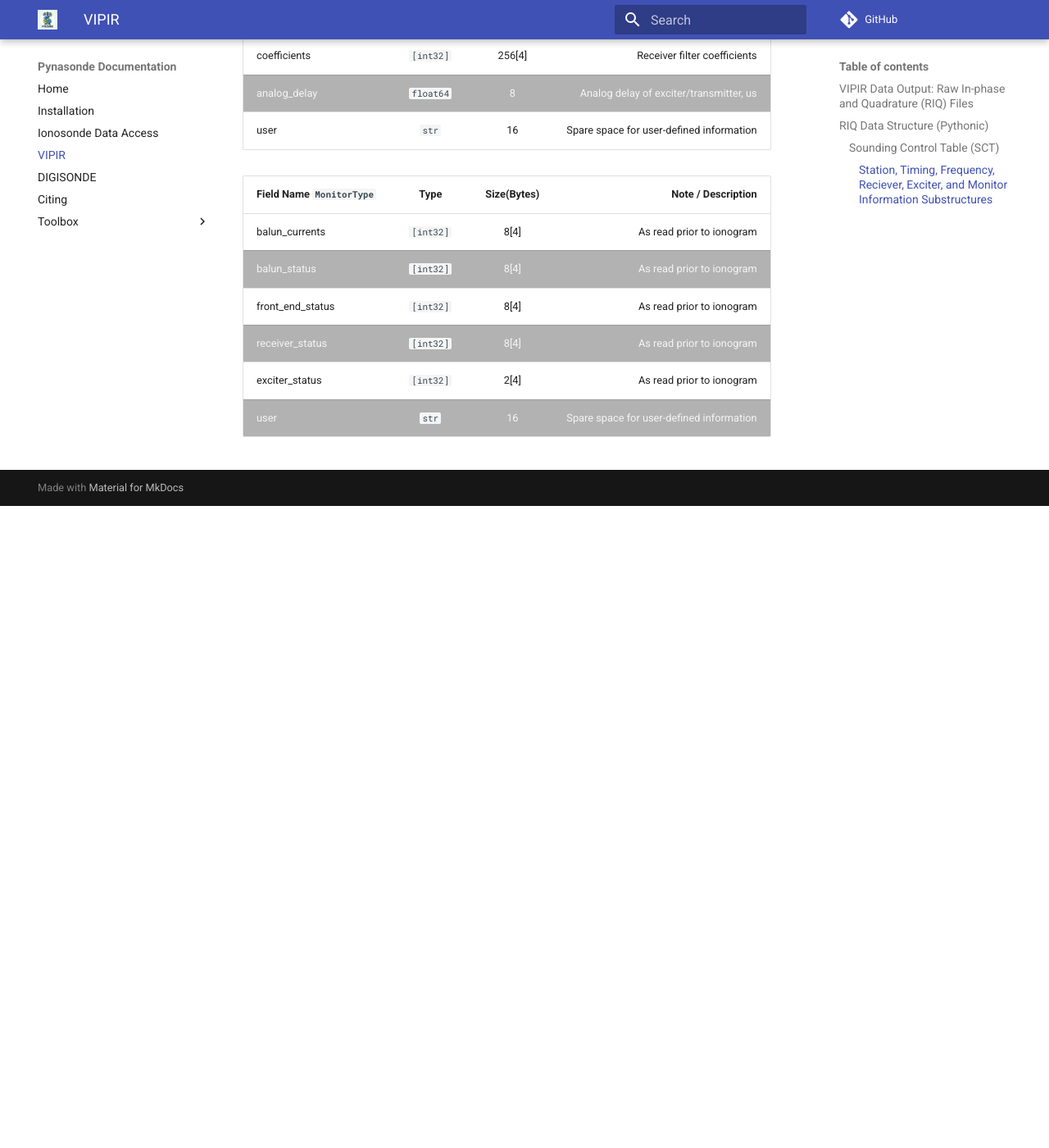
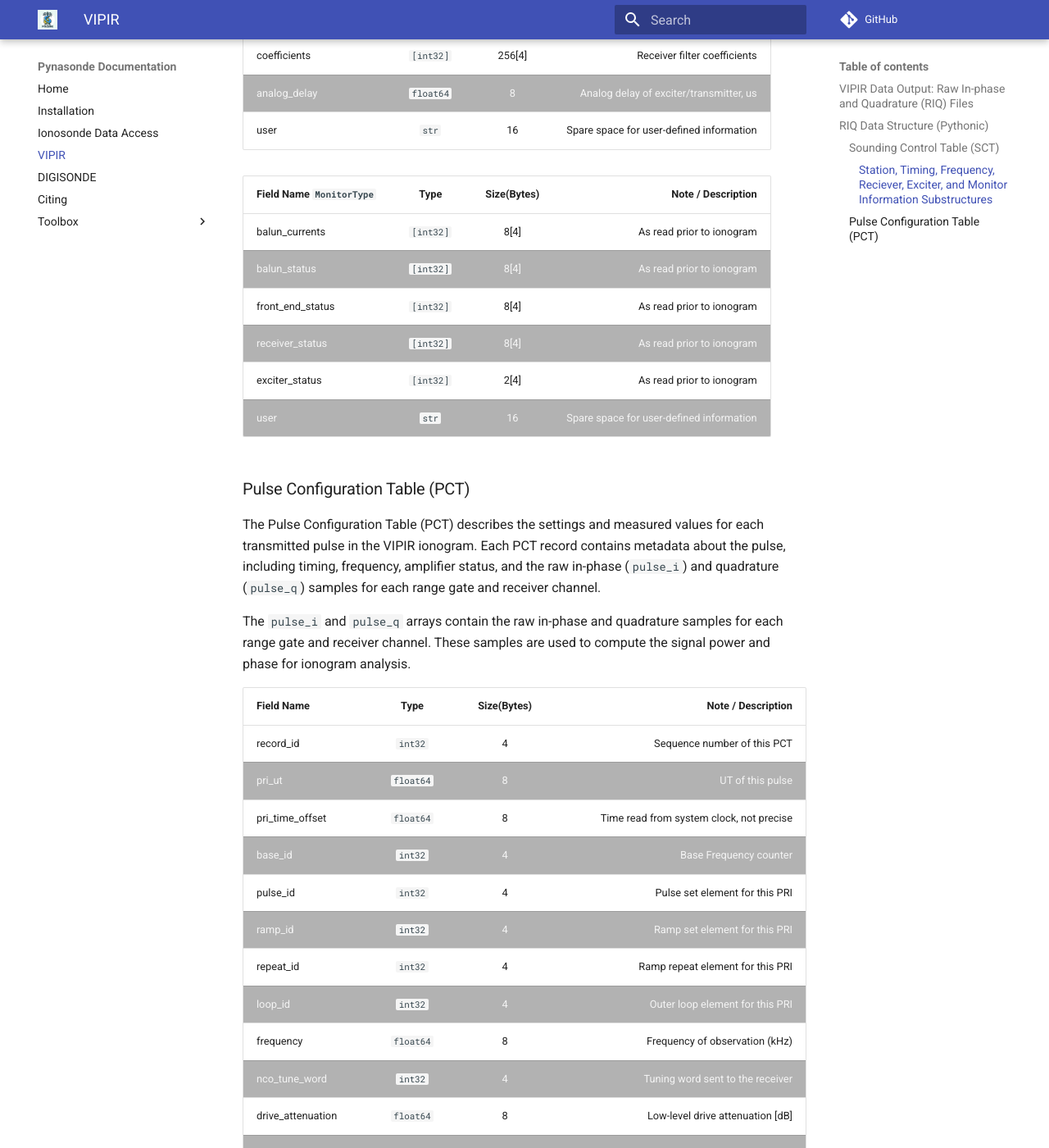
Before and after one commit to shibaji7/pynasonde, an MkDocs documentation site: the page built from docs/user/vipir.md, in a window 1280 px wide and 1400 px high, scrolled down 7047 px. Shown: the whole window at 82% size. Built offline with MkDocs 1.6.1 and Material for MkDocs 9.7.7, drawn with Linux system fonts in a browser that asks for light colours; comment, search, counter and statistics services are not loaded; before the commit the page ends 7664 px from its top, so only the background shows below that; some of the changed text lies outside the part shown.

Commit message:
Updated VIPIR datasets

```diff
--- a/docs/user/vipir.md
+++ b/docs/user/vipir.md
@@ -183,3 +183,38 @@ Here are the substrcuture holding information on instrumentation stetting and co
 | receiver_status             |  `[int32]`        | 8[4] | As read prior to ionogram |
 | exciter_status             |  `[int32]`        | 2[4] | As read prior to ionogram |
 | user             |  `str`        | 16 | Spare space for user-defined information |
+
+
+### Pulse Configuration Table (PCT)
+
+The Pulse Configuration Table (PCT) describes the settings and measured values for each transmitted pulse in the VIPIR ionogram. Each PCT record contains metadata about the pulse, including timing, frequency, amplifier status, and the raw in-phase (`pulse_i`) and quadrature (`pulse_q`) samples for each range gate and receiver channel.
+
+The `pulse_i` and `pulse_q` arrays contain the raw in-phase and quadrature samples for each range gate and receiver channel. These samples are used to compute the signal power and phase for ionogram analysis.
+
+| Field Name              | Type     | Size(Bytes) | Note / Description  |
+| :---------------------- | :------: | :------: | ----: |
+| record_id               | `int32`  | 4         | Sequence number of this PCT |
+| pri_ut                  | `float64`| 8         | UT of this pulse |
+| pri_time_offset         | `float64`| 8         | Time read from system clock, not precise |
+| base_id                 | `int32`  | 4         | Base Frequency counter |
+| pulse_id                | `int32`  | 4         | Pulse set element for this PRI |
+| ramp_id                 | `int32`  | 4         | Ramp set element for this PRI |
+| repeat_id               | `int32`  | 4         | Ramp repeat element for this PRI |
+| loop_id                 | `int32`  | 4         | Outer loop element for this PRI |
+| frequency               | `float64`| 8         | Frequency of observation (kHz) |
+| nco_tune_word           | `int32`  | 4         | Tuning word sent to the receiver |
+| drive_attenuation       | `float64`| 8         | Low-level drive attenuation [dB] |
+| pa_flags                | `int32`  | 4         | Status flags from amplifier |
+| pa_forward_power        | `float64`| 8         | Forward power from amplifier |
+| pa_reflected_power      | `float64`| 8         | Reflected power from amplifier |
+| pa_vswr                 | `float64`| 8         | Voltage Standing Wave Ratio from amplifier |
+| pa_temperature          | `float64`| 8         | Amplifier temperature |
+| proc_range_count        | `int32`  | 4         | Number of range gates kept this PRI |
+| proc_noise_level        | `float64`| 8         | Estimated noise level for this PRI |
+| pulse_i                 | `[int or float]` | Variable | In-phase samples for each gate and receiver channel |
+| pulse_q                 | `[int or float]` | Variable | Quadrature samples for each gate and receiver channel |
+| user                    | `str`    | 64        | Spare space for user-defined information |
+
+**pulse_i**: 2D array of in-phase samples, shape = (number of gates, number of receiver channels).
+**pulse_q**: 2D array of quadrature samples, shape = (number of gates, number of receiver channels).
+These arrays are used to reconstruct the amplitude and phase of the received radar signal for each pulse.
```
Also changed, not shown: docs/user/authors.md (+2 -2 lines).
